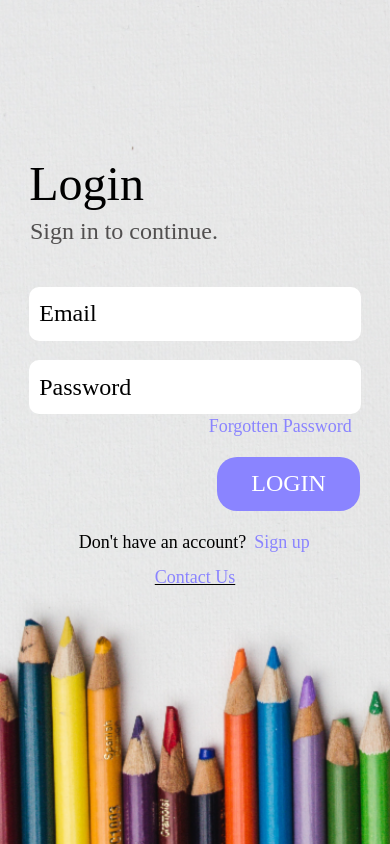
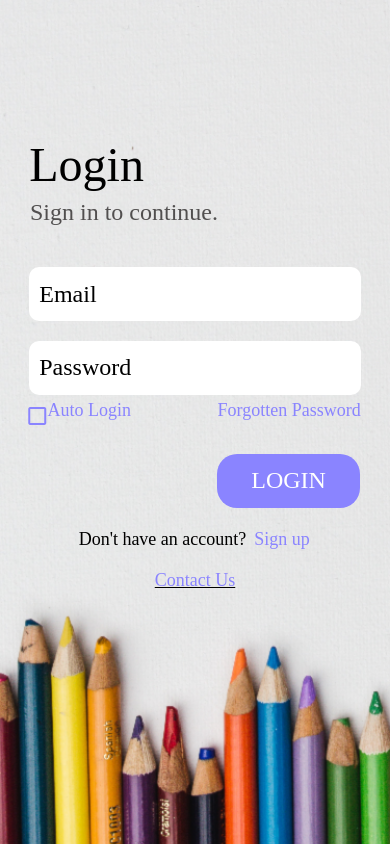
Before and after one commit to Redmorgan/Visualise, a React Native app: screen /Login in a window 390 px wide. Built offline with nearby package versions, Linux system fonts and the light colour scheme; a web font is replaced by a local one.

Commit message:
feat(login): Set up auto login

```diff
--- a/Screens/LoginScreen.js
+++ b/Screens/LoginScreen.js
@@ -1,18 +1,25 @@
 
 import React, {useState} from "react";
-import { Vibration, Alert, Dimensions } from "react-native";
+import { Vibration, Alert } from "react-native";
 import styled from "styled-components/native";
 import { StatusBar } from 'expo-status-bar';
+import AsyncStorage from '@react-native-async-storage/async-storage';
 
 import * as firebaseAuth from '../firebaseConfig.js'
+
+// Icons
+import { Ionicons } from '@expo/vector-icons';
+import { MaterialIcons } from '@expo/vector-icons';
 
 // Images
 import LoginBackgroundImage from '../Images/LoginBackground.png'
 
 const LoginScreen = ({ navigation }) => {
-
+    //AsyncStorage.clear()
+    const [isLoaded, setLoading] = useState(false)
     const[email, setEmail] = useState("")
     const[password, setPassword] = useState("")
+    const[rememberMeState, setRememberMeState] = useState()
 
     const showMessage = (input) => {
 
@@ -51,10 +58,108 @@ const LoginScreen = ({ navigation }) => {
 
         if(global.UID != null){
 
+            if(rememberMeState){
+
+                saveLoginDetails(email, password)
+
+            }else{
+
+                saveLoginDetails("none","none")
+
+            }
+
             global.email = email
             navigation.push("ViewPick")
 
         }
+
+    }
+
+    function onPressRememberMe(){
+
+        Vibration.vibrate(5)
+        setRememberMeState(!rememberMeState)
+        saveRememberMeState()
+
+    }
+
+    const saveRememberMeState = async () => {
+
+        await AsyncStorage.setItem("rememberMe", JSON.stringify(!rememberMeState))
+
+    }
+
+    const saveLoginDetails = async (userEmail, userPassword) => {
+
+
+
+        await AsyncStorage.setItem("email", JSON.stringify(userEmail))
+        await AsyncStorage.setItem("password", JSON.stringify(userPassword))
+
+    }
+
+    const loadLoginDetails = async () => {
+
+        var rememberMe = ""
+
+        try {
+
+            rememberMe = await AsyncStorage.getItem("rememberMe")
+
+        } catch(e) {
+
+            console.log("Error collecting rememberMe state.")
+
+        }
+
+        if(rememberMe == "true"){
+
+            setRememberMeState(true)
+
+            const savedEmail = await AsyncStorage.getItem("email")
+
+            const savedPassword = await AsyncStorage.getItem("password")
+
+            await autoLogin(savedEmail, savedPassword)
+
+        }else{
+
+            setRememberMeState(false)
+
+        }
+    }
+
+    async function autoLogin(email, password){
+
+        await firebaseAuth.login(email.replace(/"/g,''), password.replace(/"/g,''))
+
+        if(global.UID != null){
+
+            var view = await AsyncStorage.getItem("view")
+
+            view = view.replace(/"/g,'')
+
+            global.email = email
+
+            if(view == "Child"){
+
+                navigation.push("ChildView")
+
+            }else if(view == "Adult"){
+
+                navigation.push("AdultView")
+
+            }
+
+        }
+
+    }
+
+    if(isLoaded == false){
+
+        loadLoginDetails()
+
+        setLoading(true)
 
     }
 
@@ -78,19 +183,45 @@ const LoginScreen = ({ navigation }) => {
             <LoginSubtext>Sign in to continue.</LoginSubtext>
 
             <LoginInput placeholder="Email"
-                onChangeText={text => setEmail(text)}/>
+            onChangeText={text => setEmail(text)}/>
 
             <LoginInput placeholder="Password"
-                secureTextEntry={true}
-                onChangeText={text => setPassword(text)}/>
+            secureTextEntry={true}
+            onChangeText={text => setPassword(text)}/>
 
-            <ForgottenPasswordLabel onPress={()=>{openForgotPassword()}}>Forgotten Password</ForgottenPasswordLabel>
+
+            <HorizontalContainer>
+
+                <RememberMeContainer>
+
+                    <RememberMeButton onPress={()=>{onPressRememberMe()}} underlayColor={"transparent"}>
+
+                        <RememberMeButtonWrapper>
+
+                            {(rememberMeState)?
+                            <Ionicons name="ios-checkbox" size={24} color="#8A84FF" />
+                            :<MaterialIcons name="check-box-outline-blank" size={24} color="#8A84FF" />}
+
+                        </RememberMeButtonWrapper>
+
+                    </RememberMeButton>
+
+                    <RememberMeLabel>Auto Login</RememberMeLabel>
+
+                </RememberMeContainer>
+
+                <ForgottenPasswordLabel onPress={()=>{openForgotPassword()}}>Forgotten Password</ForgottenPasswordLabel>
+
+            </HorizontalContainer>
+
 
             <LoginButton underlayColor={'#6964c4'} activeOpacity={1} onPress={()=>{openViewPick()}}>
 
                 <LoginButtonLabel>LOGIN</LoginButtonLabel>
 
             </LoginButton>
+
+
 
             <AccountSignUpContainer>
 
@@ -135,7 +266,7 @@ const LoginHeader = styled.Text`
     font-size:48px
     color:#000000
     margin-left:7.5%
-    margin-top:40%
+    margin-top:35%
     width:132px
     height:62px
 
@@ -167,17 +298,65 @@ const LoginInput = styled.TextInput`
 
 `
 
-const ForgottenPasswordLabel = styled.Text`
+const HorizontalContainer = styled.View`
 
-    width:165px
-    height:25px
+    display:flex
+    flex-direction:row
+    width:85%
+    height:4.5%
+    margin-left:7.5%
+    margin-top:1.5%
+
+`
+
+const RememberMeContainer = styled.View`
+
+    height:100%
+    display:flex
+    flex-direction:row
+
+`
+
+const RememberMeButton = styled.TouchableHighlight`
+
+    height:80%
+    width:15%
+    border-radius:5px
+
+`
+
+const RememberMeButtonWrapper = styled.View`
+
+    width:100%
+    height:100%
+    display:flex
+    align-items:center
+    justify-content:center
+    border-radius:5px
+
+`
+
+const RememberMeLabel = styled.Text`
+
     font-family:BarlowSemi
     font-size:18px
     color:#8A84FF
-    margin-top:0.6%
-    margin-left:53.5%
+    margin-left:2%
 
 `
+
+const ForgottenPasswordLabel = styled.Text`
+
+    height:100%
+    font-family:BarlowSemi
+    font-size:18px
+    color:#8A84FF
+    position:absolute
+    right:0
+    text-align:right
+
+`
+
 
 const LoginButton = styled.TouchableHighlight`
 
@@ -203,7 +382,7 @@ const LoginButtonLabel = styled.Text`
 const AccountSignUpContainer = styled.View`
 
     width:85%
-    height:3%
+    height:3.7%
     margin-top:5.4%
     margin-left:7.3%
     display:flex
--- a/Screens/SettingsScreen.js
+++ b/Screens/SettingsScreen.js
@@ -3,6 +3,7 @@ import React, {useState} from "react";
 import { Vibration, Alert } from "react-native";
 import styled from "styled-components/native";
 import { StatusBar } from 'expo-status-bar';
+import AsyncStorage from '@react-native-async-storage/async-storage';
 
 // Images
 import MainBackgroundImage from '../Images/MainBackground.png'
@@ -33,6 +34,9 @@ const SettingsScreen = ({ navigation }) => {
     async function returnToLogin(){
 
         Vibration.vibrate(5)
+
+        await AsyncStorage.setItem("password", JSON.stringify("none"))
+        await AsyncStorage.setItem("rememberMe", JSON.stringify(false))
 
         await firebaseAuth.logout()
 
--- a/Screens/ViewPickScreen.js
+++ b/Screens/ViewPickScreen.js
@@ -3,6 +3,7 @@ import React, {useState} from 'react';
  import { Vibration, Alert } from "react-native";
  import styled from "styled-components/native";
  import { StatusBar } from 'expo-status-bar';
+ import AsyncStorage from '@react-native-async-storage/async-storage';
 
  // Images
 import LoginBackgroundImage from '../Images/LoginBackground.png'
@@ -28,18 +29,20 @@ const ViewPickScreen = ({ navigation }) => {
 
     }
 
-    function openMainApp(){
+    async function openMainApp(){
 
         if(viewSelected == "Adult"){
 
             Vibration.vibrate(5)
             global.View = "Adult"
+            await AsyncStorage.setItem("view", JSON.stringify("Adult"))
             navigation.push("AdultView")
 
         }else if(viewSelected == "Child"){
 
             Vibration.vibrate(5)
             global.View = "Child"
+            await AsyncStorage.setItem("view", JSON.stringify("Child"))
             navigation.push("ChildView")
 
         }
--- a/package.json
+++ b/package.json
@@ -26,7 +26,8 @@
     "react-native-safe-area-context": "3.3.2",
     "react-native-screens": "~3.10.1",
     "react-native-web": "0.17.1",
-    "styled-components": "^5.3.3"
+    "styled-components": "^5.3.3",
+    "@react-native-async-storage/async-storage": "~1.15.0"
   },
   "devDependencies": {
     "@babel/core": "^7.12.9"
```
Also changed, not shown: 1 other file (tests, documents, lock files or other folders).
